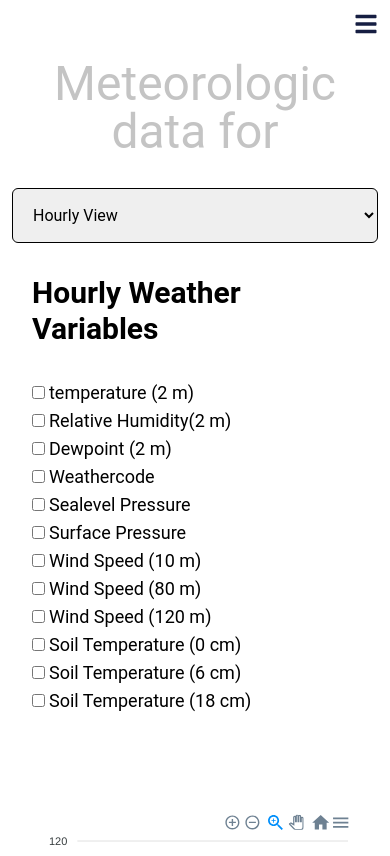
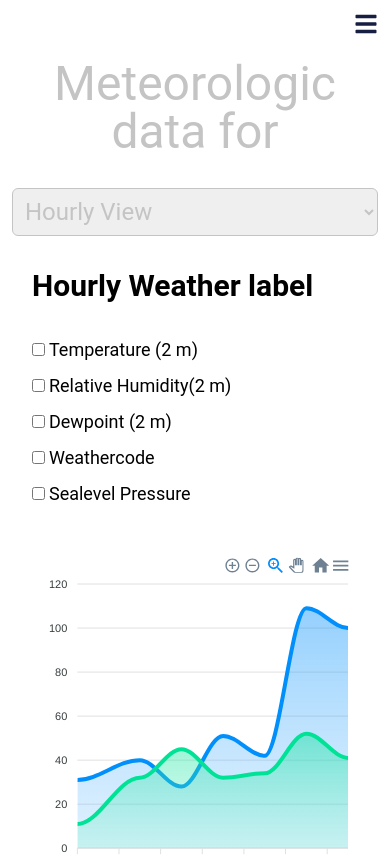
Before and after one commit to Techtees/meteo, a React (Create React App) app: page /details in a window 390 px wide. Shown: the top 856 px of the page. Built offline with nearby package versions, Linux system fonts and the light colour scheme; no server answers.

Commit message:
changed all parameter to match api  - get data via checked input

```diff
--- a/src/components/DisplayData.jsx
+++ b/src/components/DisplayData.jsx
@@ -1,103 +1,170 @@
-import ReactApexChart from "react-apexcharts"
-import MobileIcon from './utils/MobileIcon';
-import {useContext} from 'react';
+import ReactApexChart from "react-apexcharts";
+import MobileIcon from "./utils/MobileIcon";
+import { useContext, useState, useEffect, useRef } from "react";
 import SettingContext from "../context/SettingContext";
-import {getAllWeatherData} from '../data/api/weather'
-import {useSearchParams} from "react-router-dom";
+import { getAllWeatherData } from "../data/api/weather";
+import { useSearchParams } from "react-router-dom";
 
+const hourlyData = [
+  { id: 1, label: "Temperature (2 m)", value:"temperature_2m" },
+  { id: 2, label: "Relative Humidity(2 m)", value:"relativehumidity_2m" },
+  { id: 3, label: "Dewpoint (2 m)", value:"dewpoint_2m" },
+  { id: 4, label: "Weathercode", value:"weathercode" },
+  { id: 1, label: "Sealevel Pressure", value:"pressure_msl" },
+  { id: 2, label: "Surface Pressure", value:"surface_pressure" },
+  { id: 3, label: "Wind Speed (10 m)", value:"windspeed_10m" },
+  { id: 4, label: "Wind Speed (80 m)", value:"windspeed_80m" },
+  { id: 1, label: "Wind Speed (120 m)", value:"Wwindspeed_120m" },
+  { id: 2, label: "Soil Temperature (0 cm)", value:"soil_temperature_0cm" },
+  { id: 3, label: "Soil Temperature (6 cm)", value:"soil_temperature_6cm" },
+  { id: 4, label: "Soil Temperature (18 cm)", value:"soil_temperature_18cm" },
+];
+const dailyData = [
+  { id: 1, label: "temperature_2m_max", value: "temperature_2m_max" },
+  { id: 2, label: "Apparent Temperature Max", value: "temperature_2m_max" },
+  { id: 3, label: "Precipitation Sum", value: "precipitation_sum" },
+  { id: 4, label: "Rain Sum", value: "rain_sum" },
+  { id: 1, label: "Showers Sum", value: "showers_sum" },
+  { id: 2, label: "Snowfall Sum", value: "snowfall_sum" },
+  { id: 3, label: "Shortwave Radiation Sum", value: "shortwave_radiation_sum" },
+  { id: 4, label: "Precipitation Hours", value: "precipitation_hours" },
+  { id: 1, label: "Weather Code", value: "precipitation_hours" },
+  { id: 2, label: "Sun Rise", value: "sunrise" },
+  { id: 3, label: "Sun Rise", value: "sunrise" },
+  { id: 4, label: "Evapotranspiration", value: "et0_fao_evapotranspiration" },
+];
 
-function DisplayData () {
-  const [searchParams] = useSearchParams()
-  const lat = searchParams.get('lat')
-  const long = searchParams.get('long')
-  const city = searchParams.get('city')
+function DisplayData() {
+  const { settings } = useContext(SettingContext);
+  const [searchParams] = useSearchParams();
+  const lat = searchParams.get("lat");
+  const long = searchParams.get("long");
+  const city = searchParams.get("city");
 
-  const { settings } = useContext(SettingContext)
+  const [data, setData] = useState([]);
+  const [selectView, setSelectView] = useState(true);
 
-  const allData = getAllWeatherData(settings,lat,long)
+  useEffect(() => {
+    setData([])
+  }, [selectView])
 
+  useEffect(() => {
+    if (data.length > 0) {
+      const allData = getAllWeatherData({
+        ...settings,
+        latitude: lat,
+        longitude: long,
+      }, {
+        view: selectView ? "hourly" : "daily",
+        data,
+      });
       console.log(allData);
+    }
+  }, [data]);
 
+  const handleSelectView = () => {
+    setSelectView(!selectView);
+  };
 
-    const data = [
-        { id:1,varaibles:'temperature (2 m)'},
-        { id:2,varaibles:'Relative Humidity(2 m)'},
-        { id:3,varaibles:'Dewpoint (2 m)'},
-        { id:4,varaibles:'Weathercode'},
-        { id:1,varaibles:'Sealevel Pressure'},
-        { id:2,varaibles:'Surface Pressure'},
-        { id:3,varaibles:'Wind Speed (10 m)'},
-        { id:4,varaibles:'Wind Speed (80 m)'},
-        { id:1,varaibles:'Wind Speed (120 m)'},
-        { id:2,varaibles:'Soil Temperature (0 cm)'},
-        { id:3,varaibles:'Soil Temperature (6 cm)'},
-        { id:4,varaibles:'Soil Temperature (18 cm)'},
-    ]
+  const handleSelectData = (e, value) => {
+    // checks if input is checked and return previous checked values and  current checked value
+    const checkedInput = e.target.checked;
+    setData((prevdata) => {
+      if (checkedInput) return [...prevdata, value];
+      return prevdata.filter((v) => v !== value);
+    });
+  };
 
-    const series = [{
-        name: 'series1',
-        data: [31, 40, 28, 51, 42, 109, 100]
-      }, {
-        name: 'series2',
-        data: [11, 32, 45, 32, 34, 52, 41]
-      }]
+  const series = [
+    {
+      name: "series1",
+      data: [31, 40, 28, 51, 42, 109, 100],
+    },
+    {
+      name: "series2",
+      data: [11, 32, 45, 32, 34, 52, 41],
+    },
+  ];
 
   const options = {
     chart: {
       height: 350,
-          type: 'area'
+      type: "area",
     },
     dataLabels: {
-          enabled: false
+      enabled: false,
     },
     stroke: {
-          curve: 'smooth'
+      curve: "smooth",
     },
     xaxis: {
-          type: 'datetime',
-          categories: ["2018-09-19T00:00:00.000Z", "2018-09-19T01:30:00.000Z", "2018-09-19T02:30:00.000Z", "2018-09-19T03:30:00.000Z", "2018-09-19T04:30:00.000Z", "2018-09-19T05:30:00.000Z", "2018-09-19T06:30:00.000Z"]
+      type: "datetime",
+      categories: [
+        "2018-09-19T00:00:00.000Z",
+        "2018-09-19T01:30:00.000Z",
+        "2018-09-19T02:30:00.000Z",
+        "2018-09-19T03:30:00.000Z",
+        "2018-09-19T04:30:00.000Z",
+        "2018-09-19T05:30:00.000Z",
+        "2018-09-19T06:30:00.000Z",
+      ],
     },
     tooltip: {
       x: {
-            format: 'dd/MM/yy HH:mm'
+        format: "dd/MM/yy HH:mm",
       },
     },
-    }
-
-
+  };
 
   return (
     <div className="w-[100%] relative">
       <MobileIcon />
       <div className="mx-auto">
-              <div  className="mt-[3rem] p-3 ">
-                  <h1 className="text-[#c4c4c4] font-normal text-5xl text-center mb-8">Meteorologic data for {city}</h1>
+        <div className="mt-[3rem] p-3 ">
+          <h1 className="text-[#c4c4c4] font-normal text-5xl text-center mb-8">
+            Meteorologic data for{" "}
+            <span className="text-primary-purple ">{city}</span>
+          </h1>
           <form action="" className="flex flex-col items-center">
-                      <select name="" id="" className="p-4 border outline-none rounded-md  w-[100%] max-w-[700px]">
-                          <option value="">Hourly View</option>
-                          <option value="">Daily View</option>
+            <select
+              name=""
+              id=""
+              className="p-2 border outline-none text-2xl text-[#c4c4c4] rounded-md  w-[100%] max-w-[700px]"
+              onChange={(e) => handleSelectView(e)}
+            >
+              <option value="hourly">Hourly View</option>
+              <option value="daily">Daily View</option>
             </select>
           </form>
         </div>
-              <div className=" w-full mx-auto p-[2rem] pt-5">
-                  <h1 className="text-3xl font-bold">Hourly Weather Variables</h1>
-                  <div className="mt-[2rem] grid  grid-rows md:grid-rows-3 ">
-                  {
-                      data.map((data, index) => (
+        <div className=" w-full mx-auto p-[2rem] pt-5 ">
+          <h1 className="text-3xl font-bold">
+            {selectView ? "Hourly Weather label" : "Daily Weather label"}
+          </h1>
+          <div className="mt-[2rem] gap-2 grid md:grid-rows-3   md:grid-flow-col h-[170px] md:h-auto md:w-[100%] overflow-y-scroll ">
+            {(selectView ? hourlyData : dailyData).map((data, index) => (
               <div key={index} className="">
-                              <input type="checkbox" /> <label className="text-lg">{data.varaibles}</label>
+                <input
+                  onChange={(e) => handleSelectData(e, data.value)}
+                  type="checkbox"
+                />{" "}
+                <label className="text-lg">{data.label}</label>
               </div>
-                      ))
-                  }
+            ))}
           </div>
 
-                  <div className="mt-[6rem]">
-                      <ReactApexChart options={options} series={series} type="area" height={350} />
+          <div className="mt-[3rem] md:mt-[6rem]">
+            <ReactApexChart
+              options={options}
+              series={series}
+              type="area"
+              height={350}
+            />
           </div>
         </div>
       </div>
     </div>
-    )
+  );
 }
 
 export default DisplayData;
```
Lines whose indentation alone changed are shown as unchanged.
